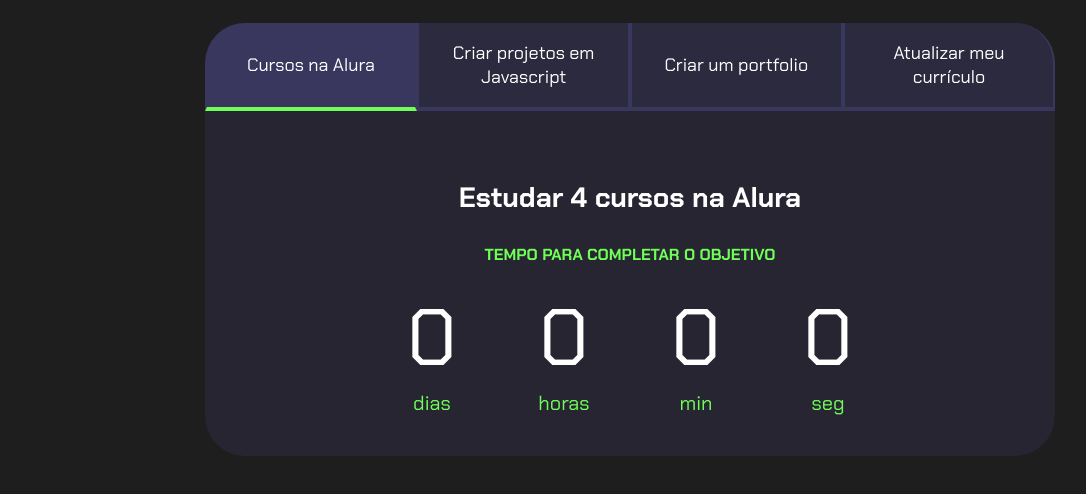
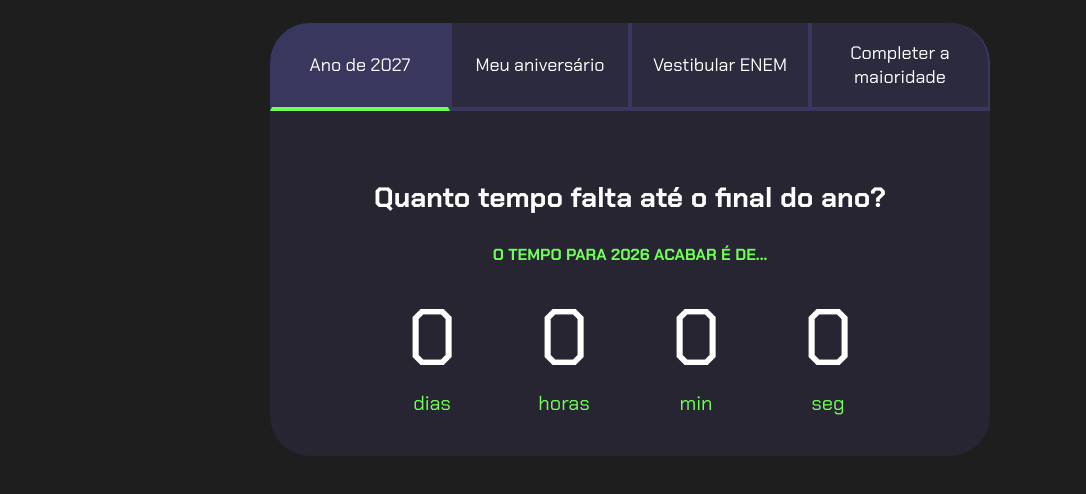
Before and after one commit to 292D2025/projeto-de-vida, a plain HTML site: page index.html in a window 1280 px wide. Shown: the part 80-574 px from the top of the page, without its empty margins (10-1096 px from the left). Drawn offline with Linux system fonts and the light colour scheme.

Commit message:
Update index.html

```diff
--- a/index.html
+++ b/index.html
@@ -13,15 +13,15 @@
         <h2 class="titulo-principal">Meus objetivos do ano<span>_</span></h2>
         <div class="conteudo">
             <div class="botoes">
-                <button class="botao ativo">Cursos na Alura</button>
-                <button class="botao">Criar projetos em Javascript</button>
-                <button class="botao">Criar um portfolio</button>
-                <button class="botao">Atualizar meu currículo</button>
+                <button class="botao ativo">Ano de 2027</button>
+                <button class="botao">Meu aniversário</button>
+                <button class="botao">Vestibular ENEM</button>
+                <button class="botao">Completer a maioridade</button>
             </div>
             <div class="abas-textos">
                 <div class="aba-conteudo ativo">
-                    <h3 class="aba-conteudo-titulo-principal">Estudar 4 cursos na Alura</h3>
-                    <h4 class="aba-conteudo-titulo-secundario">Tempo para completar o objetivo</h4>
+                    <h3 class="aba-conteudo-titulo-principal">Quanto tempo falta até o final do ano?</h3>
+                    <h4 class="aba-conteudo-titulo-secundario">O tempo para 2026 acabar é de...</h4>
                     <div class="contador">
                         <div class="contador-digito">
                             <p class="contador-digito-numero" id="dias0"></p>
@@ -42,8 +42,8 @@
                     </div>
                 </div>
                 <div class="aba-conteudo">
-                    <h3 class="aba-conteudo-titulo-principal">Criar 5 projetos em Javascript</h3>
-                    <h4 class="aba-conteudo-titulo-secundario">Tempo para completar o objetivo</h4>
+                    <h3 class="aba-conteudo-titulo-principal">Meu aniversário ainda não está chegando.</h3>
+                    <h4 class="aba-conteudo-titulo-secundario">Porém esse é o tempo restante...</h4>
                     <div class="contador">
                         <div class="contador-digito">
                             <p class="contador-digito-numero" id="dias1"></p>
@@ -64,8 +64,8 @@
                     </div>
                 </div>
                 <div class="aba-conteudo">
-                    <h3 class="aba-conteudo-titulo-principal">Criar um portfolio com os meus 3 melhores projetos</h3>
-                    <h4 class="aba-conteudo-titulo-secundario">Tempo para completar o objetivo</h4>
+                    <h3 class="aba-conteudo-titulo-principal">O vestibular é um evento muito importante para ingressar na faculdade</h3>
+                    <h4 class="aba-conteudo-titulo-secundario">O tempo restante para o ENEM é...</h4>
                     <div class="contador">
                         <div class="contador-digito">
                             <p class="contador-digito-numero" id="dias2"></p>
@@ -86,8 +86,8 @@
                     </div>
                 </div>
                 <div class="aba-conteudo">
-                    <h3 class="aba-conteudo-titulo-principal">Atualizar meu curriculo com os certificados da Alura</h3>
-                    <h4 class="aba-conteudo-titulo-secundario">Tempo para completar o objetivo</h4>
+                    <h3 class="aba-conteudo-titulo-principal">A maioridade ḿarca a transição da adolescência para vida adulta.</h3>
+                    <h4 class="aba-conteudo-titulo-secundario">O tempo que falta para eu completar a maioridade é de...</h4>
                     <div class="contador">
                         <div class="contador-digito">
                             <p class="contador-digito-numero" id="dias3"></p>
```
